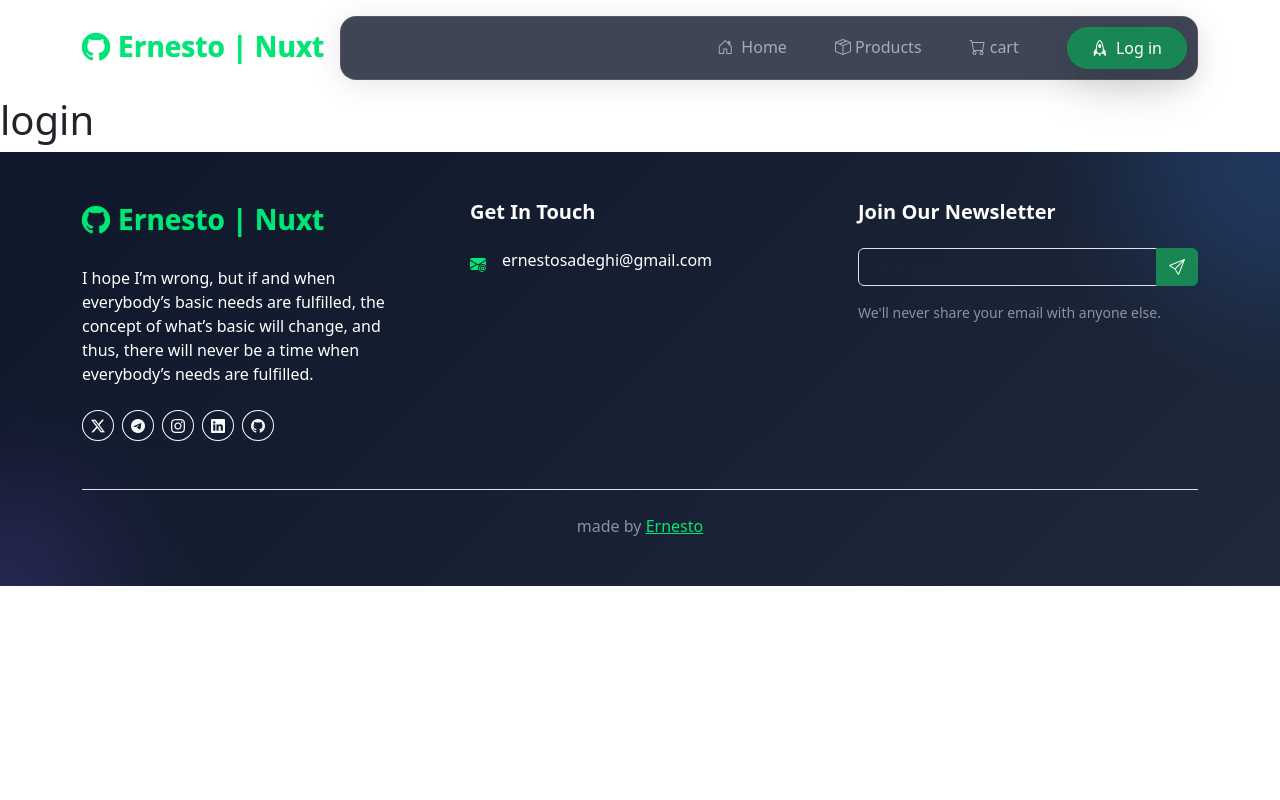
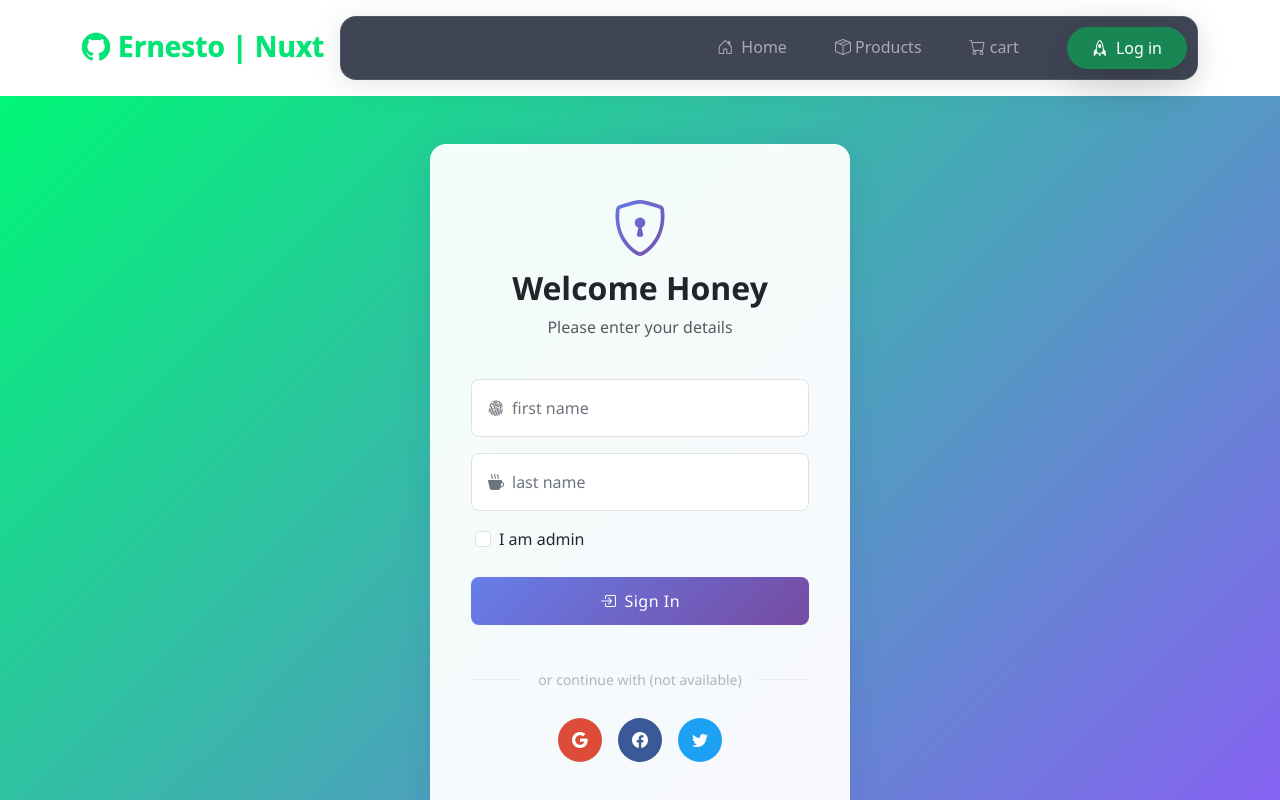
Before and after one commit to ernesto-sadeghi/ernesto-shop, a Nuxt app: page /login in a window 1280 px wide. Shown: the top 800 px of the page. Built offline with nearby package versions, Linux system fonts and the light colour scheme.

Commit message:
implementing login logic

```diff
--- a/components/Product.vue
+++ b/components/Product.vue
@@ -1,12 +1,12 @@
 <template>
       <div class="col-lg-3 col-md-4 col-sm-6 ">
                 <div class="card product-card h-100">
-                    <div class="position-relative">
-                        <img :src="product.image" class="card-img-top"
+                    <div class="position-relative d-flex justify-content-center">
+                        <img :src="product.image" class="card-img-top w-50 "
                             alt="Bamboo Product">
                         <span v-if="product.tag" class="product-badge badge " :class="'bg-'+product.tagMode">{{ product.tag }}</span>
                     </div>
-                    <div class="card-body">
+                    <div class="card-body d-flex flex-column-reverse mb-4 ">
                         <div class="d-flex justify-content-between mb-2">
                             <span class="text-muted"><small>{{ product.category }}</small></span>
                             <div>
--- a/layouts/logged-in.vue
+++ b/layouts/logged-in.vue
@@ -27,34 +27,33 @@
           <!-- Glass Navigation -->
           <div class="  glass-nav" id="navbarNav">
             <div class="offcanvas-body h-100 d-flex flex-column flex-md-row">
+              <div class="ms-lg-4 mb-5 mb-md-0  bg-secondary bg-opacity-25 rounded rounded-4 text-white px-3 py-2">
+                Hi,
+                {{ loginStore.fulnamer }} !
+              </div>
               <ul class="navbar-nav ms-md-auto">
                 <li class="nav-item mx-2">
-                  <a class="nav-link px-3 py-2 position-relative" href="#">
+                  <NuxtLink class="nav-link px-3 py-2 position-relative" href="/">
                     <i class="bi bi-house-door me-1"></i> Home
                     <span class="nav-underline"></span>
-                  </a>
+                  </NuxtLink>
                 </li>
                 <li class="nav-item mx-2">
-                  <a class="nav-link px-3 py-2 position-relative" href="#">
+                  <NuxtLink class="nav-link px-3 py-2 position-relative" href="/products">
                     <i class="bi bi-box-seam"></i> Products
                     <span class="nav-underline"></span>
-                  </a>
+                  </NuxtLink>
                 </li>
                 <li class="nav-item mx-2">
-                  <a class="nav-link px-3 py-2 position-relative" href="#">
+                  <NuxtLink class="nav-link px-3 py-2 position-relative" href="/cart">
                     <i class="bi bi-cart"></i> cart
                     <span class="nav-underline"></span>
-                  </a>
+                  </NuxtLink>
                 </li>
 
               </ul>
 
 
-              <!-- <div class="ms-lg-4 mt-5 mt-lg-0 ">
-                <button class="btn btn-success px-4 py-2 rounded-pill shadow-lg hover-scale">
-                  <i class="bi bi-rocket me-1"></i> Log in
-                </button>
-              </div> -->
             </div>
           </div>
 
@@ -146,6 +145,13 @@
     </div>
   </footer>
 </template>
+<script setup>
+import { useLogin } from '~/store/useLogin';
+
+const loginStore = useLogin()
+console.log(loginStore);
+
+</script>
 <style scoped>
 
 .text-green {
--- a/pages/login.vue
+++ b/pages/login.vue
@@ -1,13 +1,188 @@
 <template>
-  <h1>login</h1>
+  <div class="container-fluid py-5 px-3">
+    <div class="login-card ">
+      <div class="login-header">
+        <i class="bi bi-shield-lock login-icon"></i>
+        <h2 class="mb-2 fw-bold">Welcome Honey </h2>
+        <p class="text-muted">Please enter your details</p>
+      </div>
+
+      <form>
+        <div class="form-floating mb-3">
+          <input v-model="data.firstname" type="firstname" class="form-control" id="firstname" placeholder="name@example.com">
+          <label for="firstname"><i class="bi bi-fingerprint me-2"></i>first name</label>
+        </div>
+        <div class="form-floating mb-3">
+          <input v-model="data.lastname"  type="lastname" class="form-control" id="lastname" placeholder="name@example.com">
+          <label for="lastname"><i class="bi bi-cup-hot-fill me-2"></i>last name</label>
+        </div>
+
+
+        <div class="d-flex justify-content-between align-items-center mx-1 mb-4">
+          <div class="form-check">
+            <input  v-model="data.adminstration.isAdmin" class="form-check-input" type="checkbox" id="rememberMe">
+            <label class="form-check-label" for="rememberMe">I am admin</label>
+          </div>
+          <!-- <a href="#" class="link-muted">Forgot password?</a> -->
+        </div>
+        <div v-show="data.adminstration.isAdmin" class="form-floating mb-3">
+          <input  v-model="data.adminstration.adminPassword" type="password" class="form-control" id="password" placeholder="Password">
+          <label for="password"><i class="bi bi-lock me-2"></i> Admin Password</label>
+        </div>
+
+        <button @click.prevent="submit"  class="btn btn-primary w-100 mb-3">
+          <i class="bi bi-box-arrow-in-right me-2"></i>Sign In
+        </button>
+
+        <div class="divider">
+          <small>or continue with (not available)</small>
+        </div>
+
+        <div class="d-flex justify-content-center gap-3 mb-4">
+          <a href="#" class="social-btn" style="background: #dd4b39;">
+            <i class="bi bi-google"></i>
+          </a>
+          <a href="#" class="social-btn" style="background: #3b5998;">
+            <i class="bi bi-facebook"></i>
+          </a>
+          <a href="#" class="social-btn" style="background: #1DA1F2;">
+            <i class="bi bi-twitter"></i>
+          </a>
+        </div>
+
+
+      </form>
+    </div>
+  </div>
 </template>
 
-<script>
-export default {
+<script setup>
+import { useLogin } from '~/store/useLogin';
 
+
+const data = reactive({firstname:'',lastname:"",adminstration:{isAdmin:false,adminPassword:''}})
+const loginStore = useLogin()
+
+function submit() {
+  loginStore.login(data)
+ loginStore.islogin? setPageLayout('logged-in'):setPageLayout('default')
 }
 </script>
 
-<style>
+<style scoped>
+.container-fluid{
+   background: linear-gradient(135deg, #00f676, #8b5cf6, #00f676);
+  background-size: 200% 200%;
 
+  animation: backer 5s ease-in-out infinite;
+  font-family: 'Segoe UI', system-ui, -apple-system, sans-serif;
+}
+@keyframes backer {
+    0% { background-position: 0% 0%; }
+    50% { background-position: 100% 100%; }
+    100% { background-position: 0% 0%; }
+}
+.login-card {
+  max-width: 420px;
+  margin: 0 auto;
+  padding: 2.5rem;
+  border-radius: 16px;
+  background: rgba(255, 255, 255, 0.95);
+  box-shadow: 0 8px 32px rgba(31, 38, 135, 0.1);
+  backdrop-filter: blur(8px);
+  border: 1px solid rgba(255, 255, 255, 0.18);
+}
+
+.login-header {
+  text-align: center;
+  margin-bottom: 2.5rem;
+}
+
+.login-icon {
+  font-size: 3.5rem;
+  background: linear-gradient(135deg, #667eea 0%, #764ba2 100%);
+  -webkit-background-clip: text;
+  background-clip: text;
+  -webkit-text-fill-color: transparent;
+  margin-bottom: 1rem;
+}
+
+.form-control {
+  padding: 1rem;
+  border-radius: 8px;
+  border: 1px solid #e0e0e0;
+  transition: all 0.3s;
+}
+
+.form-control:focus {
+  border-color: #667eea;
+  box-shadow: 0 0 0 0.25rem rgba(102, 126, 234, 0.15);
+}
+
+.form-floating>label {
+  padding: 1rem;
+  color: #6c757d;
+}
+
+.btn-primary {
+  background: linear-gradient(135deg, #667eea 0%, #764ba2 100%);
+  border: none;
+  padding: 0.75rem;
+  border-radius: 8px;
+  font-weight: 500;
+  letter-spacing: 0.5px;
+}
+
+.btn-primary:hover {
+  background: linear-gradient(135deg, #5a6fd1 0%, #6a4299 100%);
+  transform: translateY(-1px);
+}
+
+.divider {
+  display: flex;
+  align-items: center;
+  margin: 1.75rem 0;
+  color: #adb5bd;
+}
+
+.divider::before,
+.divider::after {
+  content: "";
+  flex: 1;
+  border-bottom: 1px solid #e9ecef;
+}
+
+.divider::before {
+  margin-right: 1rem;
+}
+
+.divider::after {
+  margin-left: 1rem;
+}
+
+.social-btn {
+  width: 44px;
+  height: 44px;
+  display: inline-flex;
+  align-items: center;
+  justify-content: center;
+  border-radius: 50%;
+  color: white;
+  transition: all 0.3s;
+}
+
+.social-btn:hover {
+  transform: translateY(-2px);
+  opacity: 0.9;
+}
+
+.link-muted {
+  color: #6c757d;
+  text-decoration: none;
+  transition: color 0.2s;
+}
+
+.link-muted:hover {
+  color: #495057;
+}
 </style>
--- /dev/null
+++ b/store/useLogin.js
@@ -0,0 +1,48 @@
+// stores/cart.ts
+import { defineStore } from 'pinia'
+
+export const useLogin = defineStore('useLogin', {
+  state: () => ({ login: {}, islogin: false }),
+
+  getters: {
+fulnamer:(state)=>{
+  return state.login.firstname +" "+ state.login.lastname
+}
+  },
+
+  actions: {
+
+    initializeLogin() {
+      const cookie = useCookie('login')
+      const cookie2 = useCookie('islogin')
+
+      if (cookie.value) {
+        this.login = cookie.value
+      }
+      if (cookie2.value) {
+        this.islogin = cookie2.value
+      }
+    },
+    login(data) {
+
+
+      this.login = data
+      this.islogin = true
+      this.saveLoginToCookie()
+    },
+
+    saveLoginToCookie() {
+      const cookie = useCookie('login', {
+        maxAge: 60 * 60 * 24 * 7, // 1 week
+        sameSite: 'lax'
+      })
+      const cookie2 = useCookie('islogin', {
+        maxAge: 60 * 60 * 24 * 7, // 1 week
+        sameSite: 'lax'
+      })
+      cookie.value = JSON.stringify(this.login)
+      cookie2.value = JSON.stringify(this.islogin)
+    },
+
+  }
+})
```
